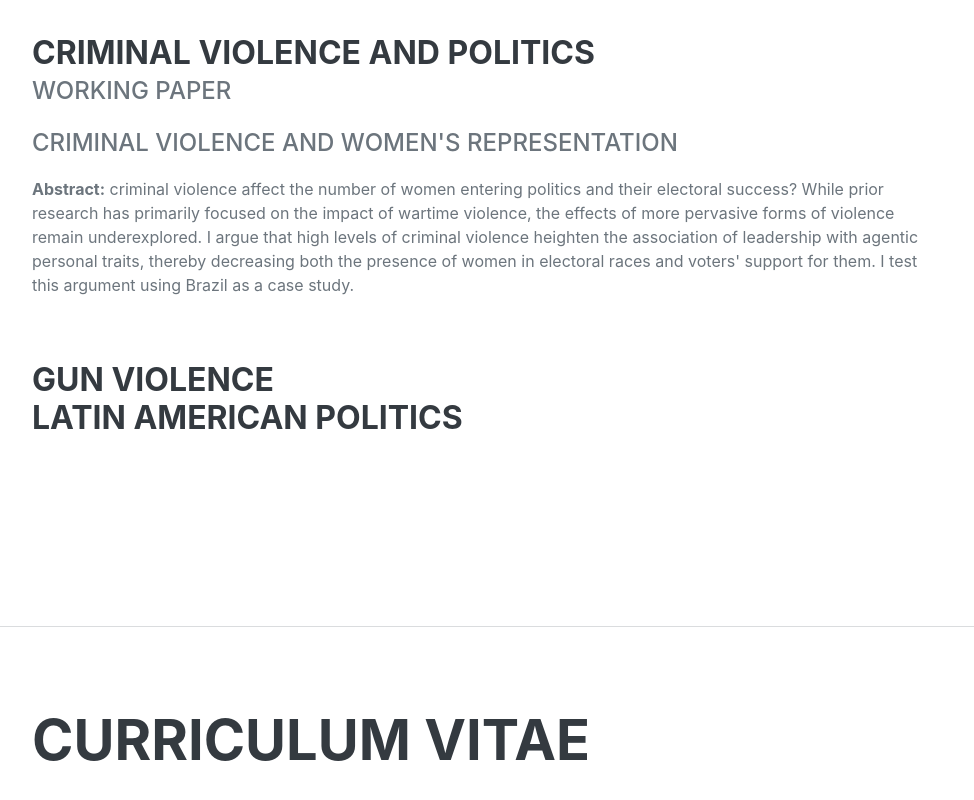
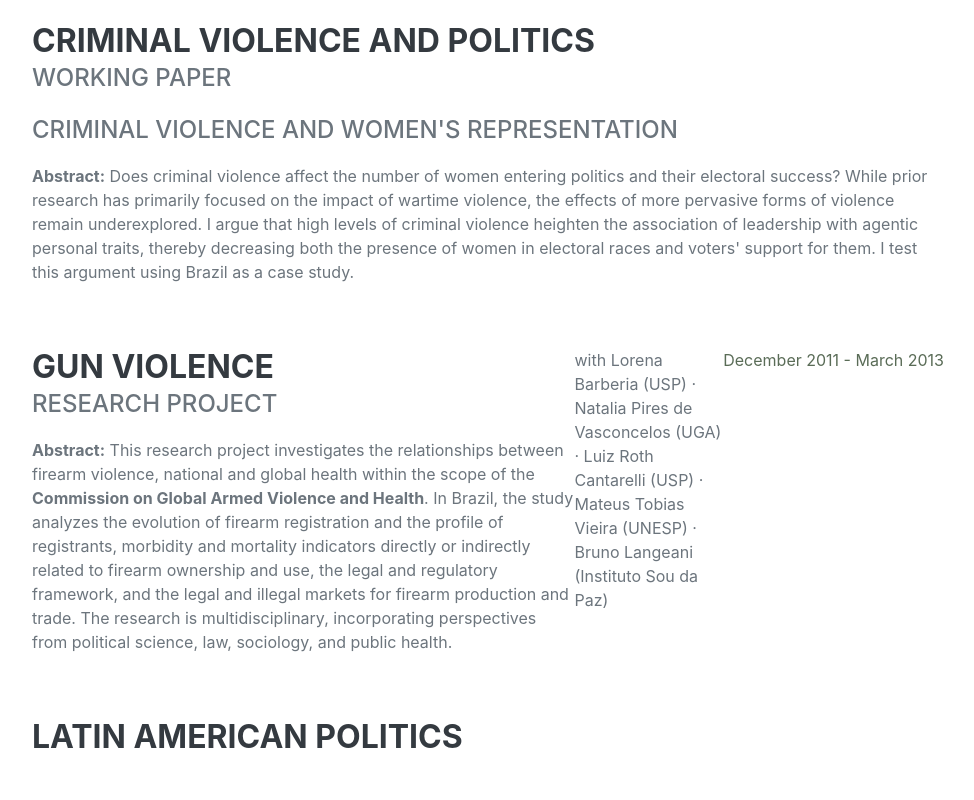
Before and after one commit to claroleticia/claroleticia.github.io, a plain HTML site: page index.html in a window 1280 px wide. Shown: the part 1130-1930 px from the top of the page, without its empty margins (288-1262 px from the left). Drawn offline with nearby package versions, Linux system fonts and the light colour scheme; a web font is replaced by a local one.

Commit message:
Update index.html

```diff
--- a/index.html
+++ b/index.html
@@ -73,7 +73,7 @@
                             <div class="subheading mb-3">Working Paper</div>
                             <div class="subheading mb-3">Criminal Violence and Women's Representation</div>
                             <p>
-                                <strong>Abstract:</strong> criminal violence affect the number of women entering politics and their electoral success?
+                                <strong>Abstract:</strong> Does criminal violence affect the number of women entering politics and their electoral success?
                                 While prior research has primarily focused on the impact of wartime violence, the effects of more pervasive forms of violence remain underexplored.
                                 I argue that high levels of criminal violence heighten the association of leadership with agentic personal traits,
                                 thereby decreasing both the presence of women in electoral races and voters' support for them.
@@ -85,11 +85,15 @@
                     <div class="d-flex flex-column flex-md-row justify-content-between mb-5">
                         <div class="flex-grow-1">
                             <h3 class="mb-0">Gun Violence</h3>
-                          <!--   <div class="subheading mb-3">Intelitec Solutions</div>
-                            <p>Capitalize on low hanging fruit to identify a ballpark value added activity to beta test. Override the digital divide with additional clickthroughs from DevOps. Nanotechnology immersion along the information highway will close the loop on focusing solely on the bottom line.</p>
+                             <div class="subheading mb-3">Research Project</div>
+                            <p><strong>Abstract:</strong> This research project investigates the relationships between firearm violence, national and global health within the scope of the <strong> Commission on Global Armed Violence and Health</strong>.
+                                In Brazil, the study analyzes the evolution of firearm registration and the profile of registrants, morbidity and mortality indicators directly or
+                                indirectly related to firearm ownership and use, the legal and regulatory framework, and the legal and illegal markets for firearm production and trade.
+                                The research is multidisciplinary, incorporating perspectives from political science, law, sociology, and public health.</p>
                         </div>
+                        <p> with Lorena Barberia (USP) · Natalia Pires de Vasconcelos (UGA) · Luiz Roth Cantarelli (USP) · Mateus Tobias Vieira (UNESP) · Bruno Langeani (Instituto Sou da Paz)</p>
                         <div class="flex-shrink-0"><span class="text-primary">December 2011 - March 2013</span></div>
-                    </div> -->
+                    </div>
                     <div class="d-flex flex-column flex-md-row justify-content-between mb-5">
                         <div class="flex-grow-1">
                             <h3 class="mb-0">Latin American Politics</h3>
```
